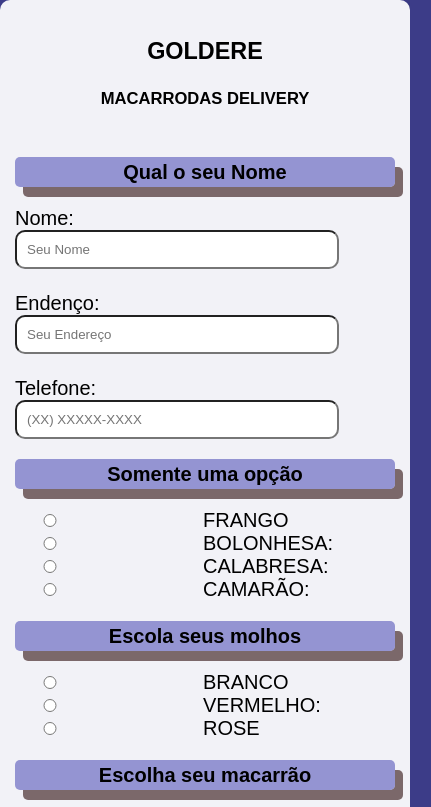
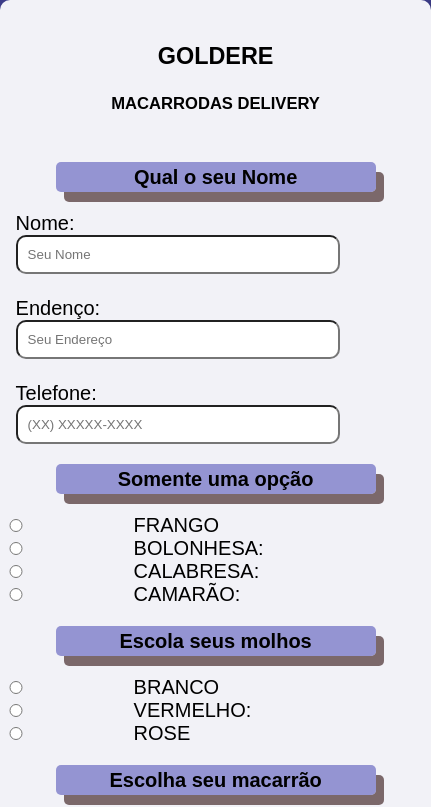
Before and after one commit to luanslw-dev/macarronada, a plain HTML site: page index.html in a window 390 px wide. Shown: the top 807 px of the page, 431 px wide, since content can reach past the window. Drawn offline with Linux system fonts and the light colour scheme.

Commit message:
atualizado

```diff
--- a/style.css
+++ b/style.css
@@ -1,7 +1,7 @@
 body{
     background: rgb(60, 60, 136);
     font: normal 15pt arial;
-    max-width: 700px;
+    max-width: 1280px;
     margin: auto;
     }
     header{
@@ -90,11 +90,21 @@ margin-left: -120px;
 
 @media screen and (max-width:800px)  {
   section{
-    width: 380px;
+    width: 400px;
+    padding: 20px 4%;
 
   }
   label{
-   margin-left: -120px;
+   margin-left: ;
+  }
+  label input{
+    max-width: 230px;
+  }
+
+  p.paragrafo{
+    margin:20px auto;
+    width: 300px;
+
   }
 
 }
```
